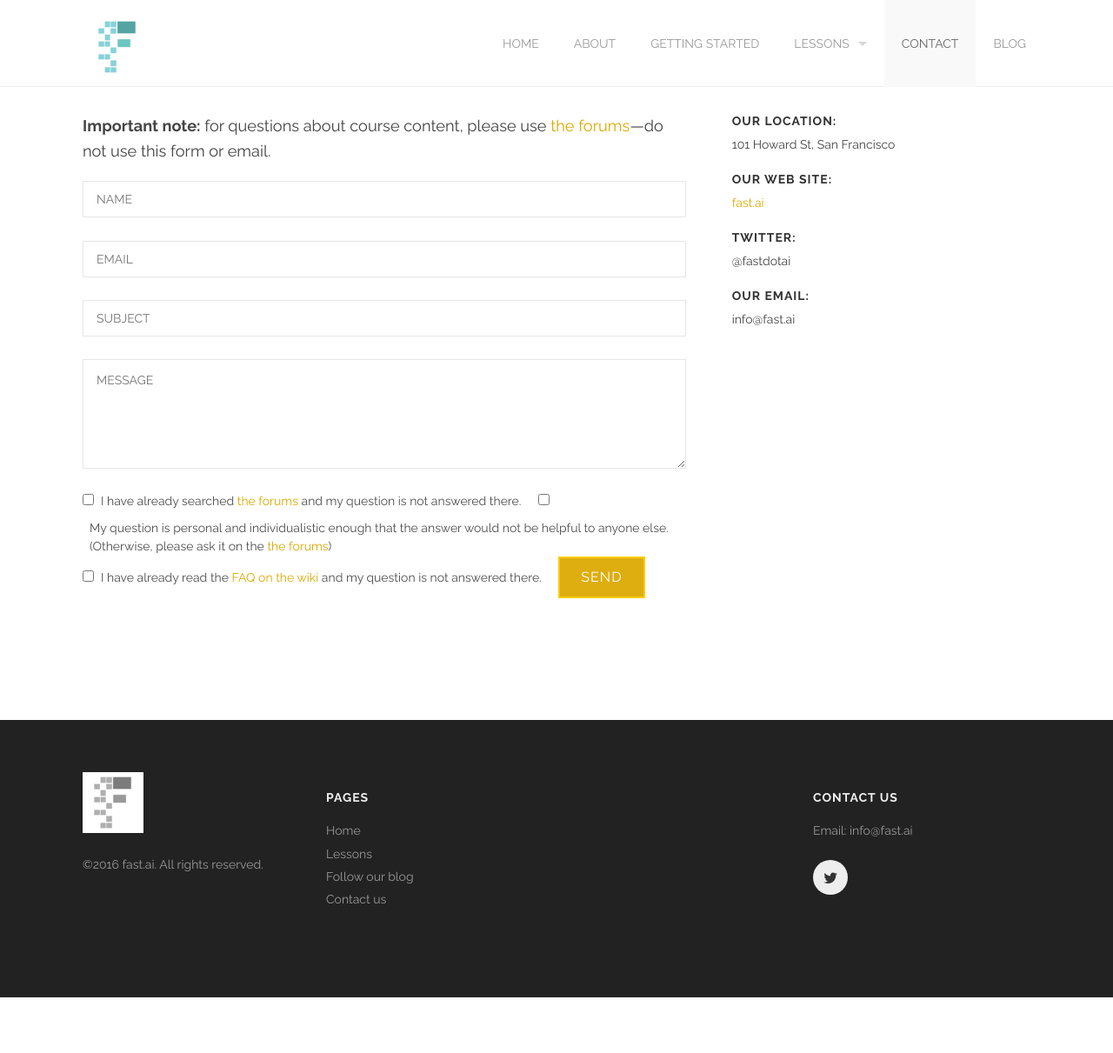
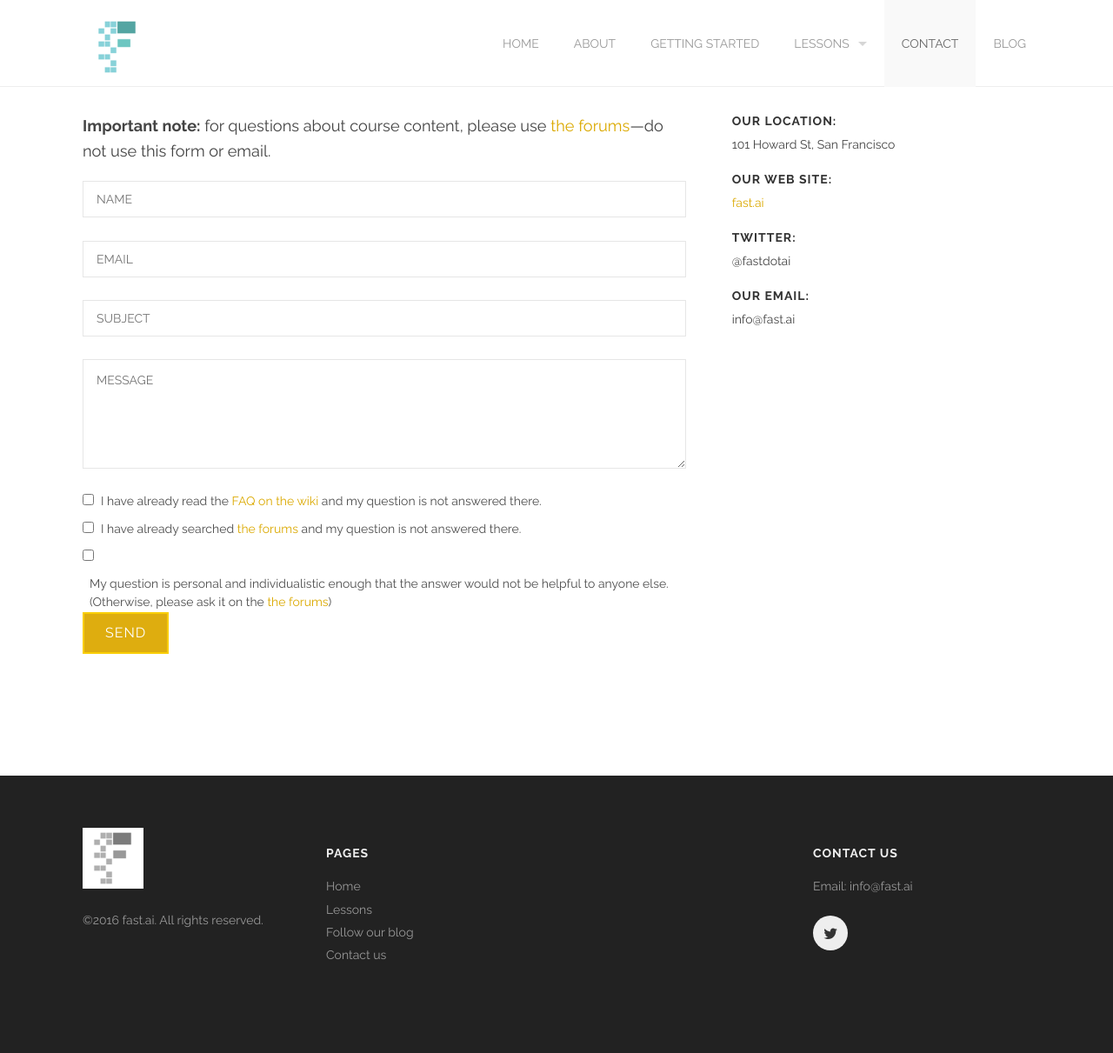
Before and after one commit to fastai/dlcert2, a Jekyll site: the page built from docs/contact.html, in a window 1280 px wide. Shown: the whole page at 87% size. Built offline with Jekyll 4.4.1, drawn with Linux system fonts in a browser that asks for light colours; before the commit the page ends 1147 px from its top, so only the background shows below that.

```diff
--- a/docs/contact.html
+++ b/docs/contact.html
@@ -23,9 +23,9 @@ section_id: contact
               <input class='required email' name='email' placeholder='EMAIL' type='text'>
               <input class='required' name='subject' placeholder='SUBJECT' type='text'>
               <textarea class='required' name='message' placeholder='MESSAGE'></textarea>
-                <input type="checkbox" required name="forums" id="forums" value="true"><label for="forums"> I have already searched <a href="http://forums.fast.ai/">the forums</a> and my question is not answered there.</label>
-                <input type="checkbox" required name="personal" id="personal" value="true"><label for="personal"> My question is personal and individualistic enough that the answer would not be helpful to anyone else. (Otherwise, please ask it on the <a href="http://forums.fast.ai/">the forums</a>)</label>
-                <input type="checkbox" required name="faq" id="faq" value="true"><label for="faq"> I have already read the <a href="http://wiki.fast.ai/index.php/Frequently_Asked_Questions">FAQ on the wiki</a> and my question is not answered there.</label>
+                <input type="checkbox" required name="faq" id="faq" value="true"><label for="faq"> I have already read the <a href="http://wiki.fast.ai/index.php/Frequently_Asked_Questions">FAQ on the wiki</a> and my question is not answered there.</label><br>
+                <input type="checkbox" required name="forums" id="forums" value="true"><label for="forums"> I have already searched <a href="http://forums.fast.ai/">the forums</a> and my question is not answered there.</label><br>
+                <input type="checkbox" required name="personal" id="personal" value="true"><label for="personal"> My question is personal and individualistic enough that the answer would not be helpful to anyone else. (Otherwise, please ask it on the <a href="http://forums.fast.ai/">the forums</a>)</label><br>
               <input type="hidden" name="_next" value="http://course.fast.ai/thanks.html" />
               <input class='button white' type='submit' value="Send">
             </div>
```
